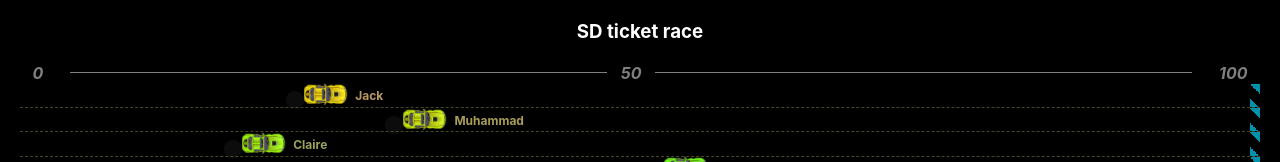
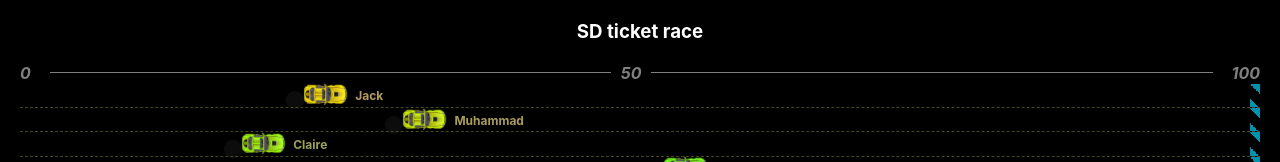
Before and after one commit to ikromshi/horse-racing, a React (Create React App) app: page / in a window 1280 px wide. Shown: the top 162 px of the page. Built offline with nearby package versions, Linux system fonts and the light colour scheme.

Commit message:
lane width adjusted

```diff
--- a/src/components/RaceTrack/RaceTrack.jsx
+++ b/src/components/RaceTrack/RaceTrack.jsx
@@ -136,10 +136,10 @@ const CreditFooter = styled.div`
   text-align: left;
   padding-left: 10px;
   bottom: 0;
-  color: #2d8882; // Optional: Change as needed
+  color: #2d8882;
 
   a {
-    color: #2d8882; // Optional: Change as needed
+    color: #2d8882;
     text-decoration: none;
 
     &:hover {
@@ -149,13 +149,11 @@ const CreditFooter = styled.div`
 `;
 
 const TicketAxis = styled.div`
-  bottom: 0;
-  left: 0;
-  width: 98%;
-  height: 25px; // Adjust the height as needed
+  width: 100%;
+  height: 25px;
   display: flex;
   align-items: center;
-  color: grey; // Color of the text
+  color: grey;
   font-style: italic;
   font-weight: bold;
 `;
@@ -174,9 +172,9 @@ const Milestone = styled.div`
 `;
 
 const AxisLine = styled.div`
-  height: 1px; // Height of the line, representing its thickness
-  background-color: grey; // Color of the line
-  flex-grow: 20; // Allows the line to fill the space between milestones
+  height: 1px;
+  background-color: grey;
+  flex-grow: 30;
 `;
 
 const FinishLine = styled.div`
@@ -229,7 +227,7 @@ const RaceTrack = () => {
         <Milestone>50</Milestone>
         <AxisLine />
         <Milestone>100</Milestone>
-      </TicketAxis>
+    </TicketAxis>
       {carsData.map((car, index) => (
         (car.name.split(" ")[1] !== "Duffus" &&  car.name.split(" ")[1] !== "Ducic" && car.name.split(" ")[1] !== "Campolongo")
         &&
```
